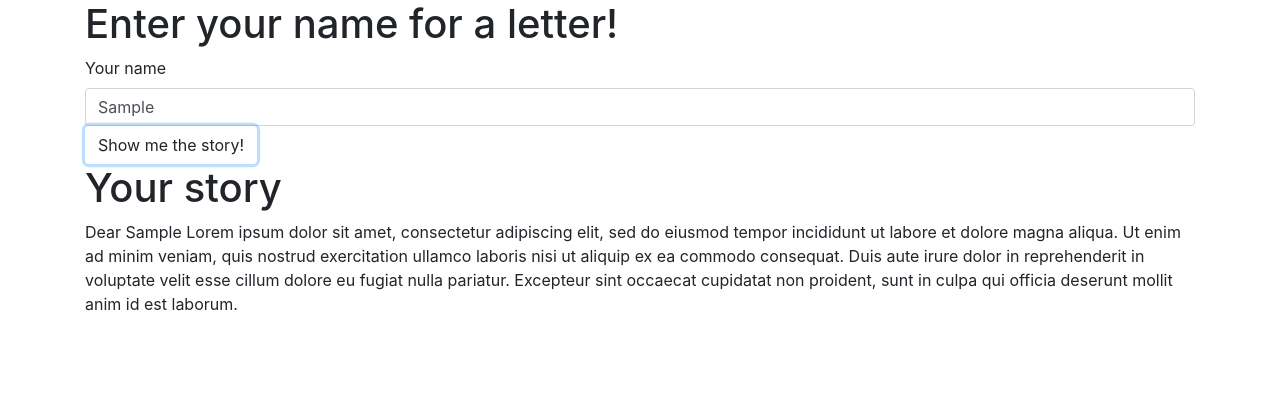
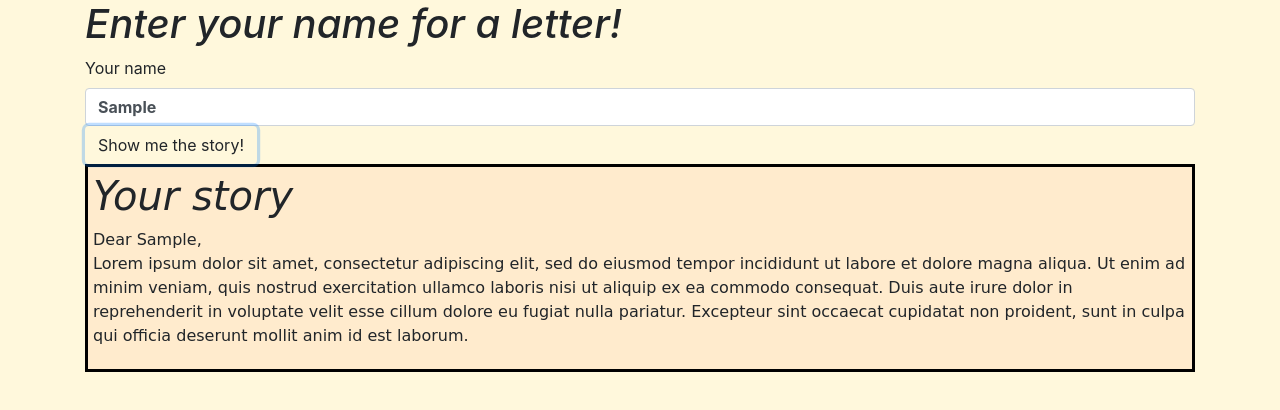
Before and after one commit to Bennyz2030/letter-forms, a plain HTML site: page index.html in a window 1280 px wide. Both pictures are taken after typing "Sample" into the empty fields and a click on the button "Show me the story!". Drawn offline with Linux system fonts and the light colour scheme.

Commit message:
add css styling
Co-authored-by: Erica Marroquin <ericamarroquin03@gmail.com>

```diff
--- a/css/styles.css
+++ b/css/styles.css
@@ -1,3 +1,21 @@
 #story {
   display:none;
+  margin:auto;
+  border: solid black;
+  padding: 5px;
+  background-color: blanchedalmond;
+  font-family: cursive;
+
 }
+
+#name {
+  font-weight: bold;
+}
+
+h1 {
+  font-style: oblique;
+}
+
+body {
+  background-color: cornsilk;
+}
--- a/index.html
+++ b/index.html
@@ -20,7 +20,7 @@
 
     <div id="story">
       <h1>Your story</h1>
-      <p>Dear <span class="name"></span> Lorem ipsum dolor sit amet, consectetur adipiscing elit, sed do eiusmod tempor incididunt ut labore et dolore magna aliqua. Ut enim ad minim veniam, quis nostrud exercitation ullamco laboris nisi ut aliquip ex ea commodo consequat. Duis aute irure dolor in reprehenderit in voluptate velit esse cillum dolore eu fugiat nulla pariatur. Excepteur sint occaecat cupidatat non proident, sunt in culpa qui officia deserunt mollit anim id est laborum.</p>
+      <p>Dear <span class="name"></span>, <br>Lorem ipsum dolor sit amet, consectetur adipiscing elit, sed do eiusmod tempor incididunt ut labore et dolore magna aliqua. Ut enim ad minim veniam, quis nostrud exercitation ullamco laboris nisi ut aliquip ex ea commodo consequat. Duis aute irure dolor in reprehenderit in voluptate velit esse cillum dolore eu fugiat nulla pariatur. Excepteur sint occaecat cupidatat non proident, sunt in culpa qui officia deserunt mollit anim id est laborum.</p>
     </div>
   </div>
 </body>
```
